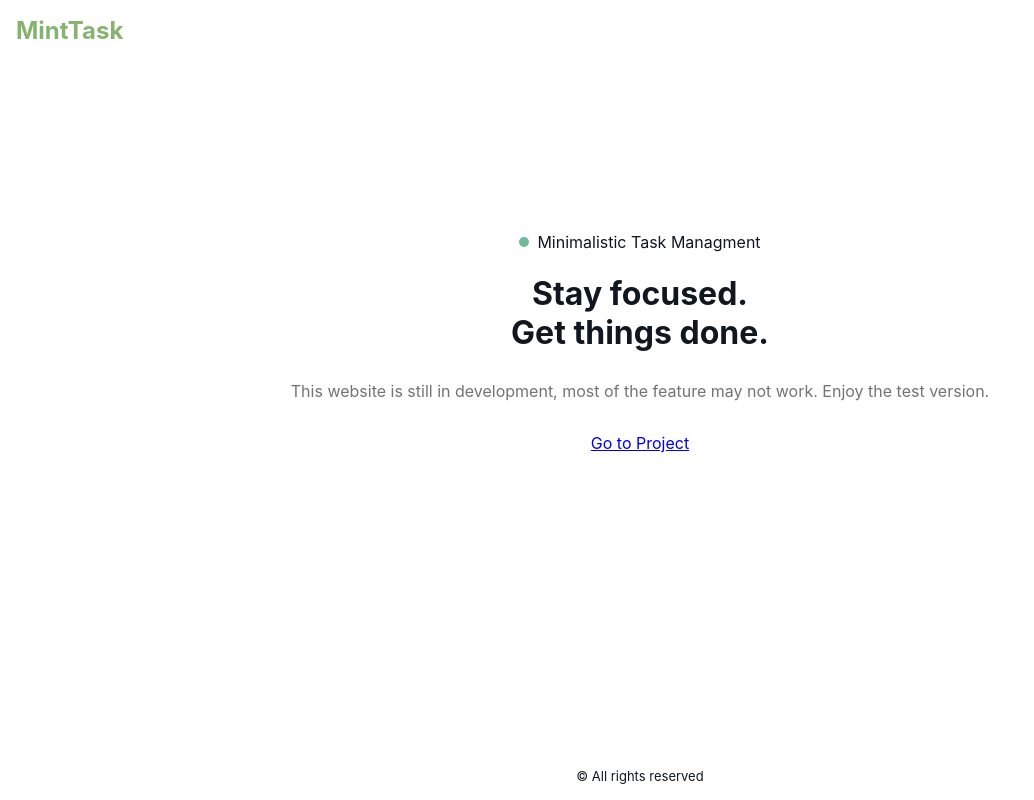
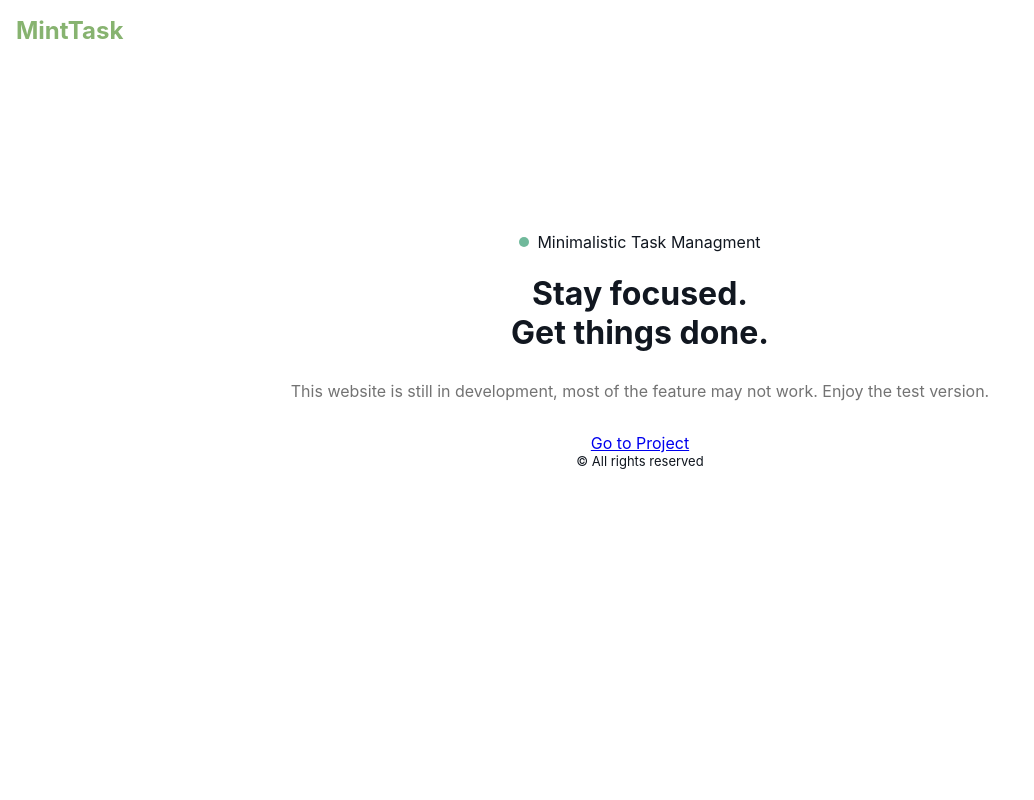
Before and after one commit to IrynaSobetska/task-manager, a React (Vite) app: page / in a window 1280 px wide. Shown: the whole page, without its empty margins (0-1034 px from the left). Built offline with nearby package versions, Linux system fonts and the light colour scheme; the HTML template or start-up script is replaced by a standard one.

Commit message:
Rename container class to cont in App component

```diff
--- a/src/App.jsx
+++ b/src/App.jsx
@@ -7,7 +7,7 @@ import Footer from "./components/Footer.jsx";
 
 const App = () => {
   return (
-    <div className="container">
+    <div className="cont">
       <Header />
       <Routes>
         <Route index element={<Home />} />
```
